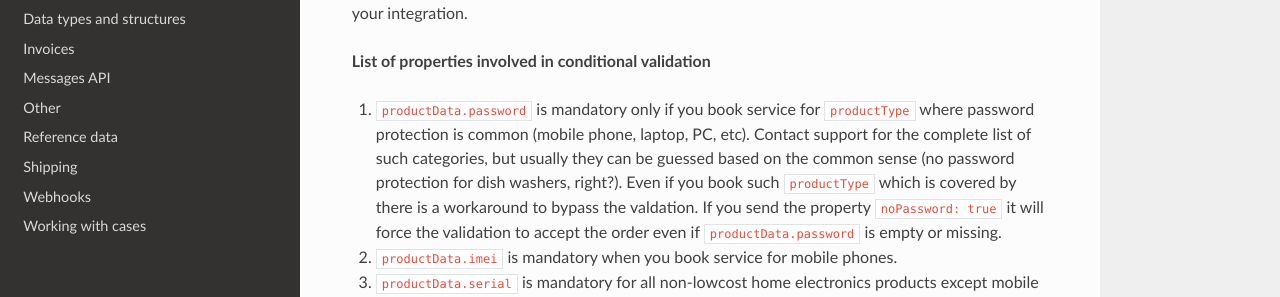
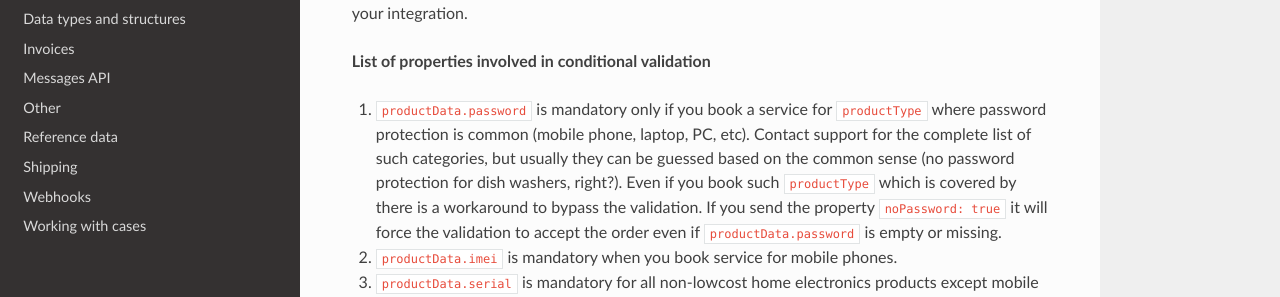
Before and after one commit to infocareworkshop/serviceorderhub-docs, an MkDocs documentation site: the page built from docs/Booking.md, in a window 1280 px wide and 900 px high. Shown: the part 310-607 px from the top of the window. Built offline with MkDocs 1.6.1, drawn with Linux system fonts in a browser that asks for light colours; nearby versions of some CDN libraries.

```diff
--- a/docs/Booking.md
+++ b/docs/Booking.md
@@ -5,7 +5,7 @@
 
 **List of properties involved in conditional validation**
 
-1. `productData.password` is mandatory only if you book service for `productType` where password protection is common (mobile phone, laptop, PC, etc). Contact support for the complete list of such categories, but usually they can be guessed based on the common sense (no password protection for dish washers, right?). Even if you book such `productType` which is covered by there is a workaround to bypass the valdation. If you send the property `noPassword: true` it will force the validation to accept the order even if `productData.password` is empty or missing.
+1. `productData.password` is mandatory only if you book a service for `productType` where password protection is common (mobile phone, laptop, PC, etc). Contact support for the complete list of such categories, but usually they can be guessed based on the common sense (no password protection for dish washers, right?). Even if you book such `productType` which is covered by there is a workaround to bypass the validation. If you send the property `noPassword: true` it will force the validation to accept the order even if `productData.password` is empty or missing.
 2. `productData.imei` is mandatory when you book service for mobile phones.
 3. `productData.serial` is mandatory for all non-lowcost home electronics products except mobile phones (it's enough to send only `productData.imei` for them, but it's higly recommended to send `productData.serial` too). A complete list of `productType` ids requiring `productData.serial` can be provided upon request, but can be also guessed based on the common sense.
 5. `*.firstName` and `*.lastName` are mandatory for [contact data](Data%20types%20and%20structures/#contactdata) objects with `"type": 0` (private persons).
```
Also changed, not shown: docs/Data types and structures.md (+1 -1 lines).
